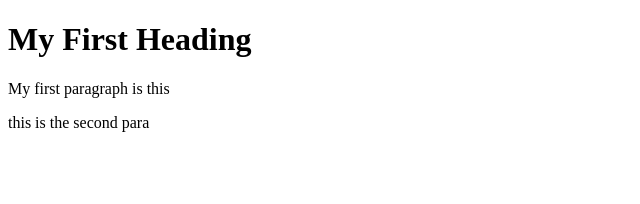
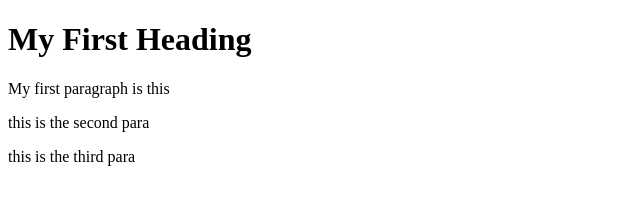
Before and after one commit to madhavkaushik/testgit, a website: page index.html in a window 1280 px wide. Shown: the whole page, without its empty margins (0-640 px from the left). Drawn offline with Linux system fonts and the light colour scheme.

Commit message:
third commit

```diff
--- a/index.html
+++ b/index.html
@@ -8,5 +8,7 @@
 
 <p> this is the second para</p>
 
+<p>this is the third para </p>
+
 </body>
 </html>
```
